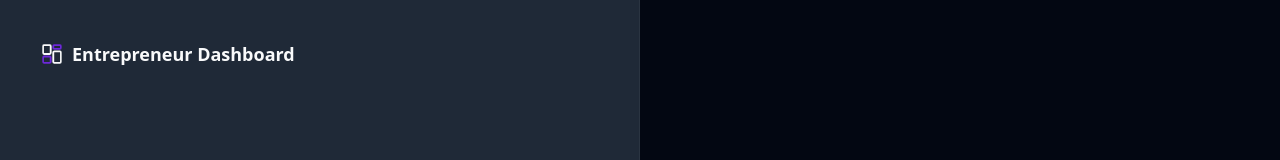
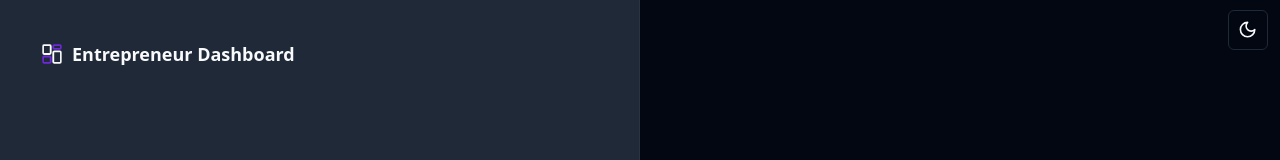
Before and after one commit to conniepaula/entrepreneur-dashboard, a React (Vite) app: page /sign-in in a window 1280 px wide. Shown: the top 160 px of the page. Built offline with nearby package versions, Linux system fonts and the light colour scheme.

Commit message:
chore: improve theme button logic to allow system theme while still changing to correct theme on click, add theme button to auth pages

```diff
--- a/src/components/theme/theme-toggle.tsx
+++ b/src/components/theme/theme-toggle.tsx
@@ -1,22 +1,33 @@
 import { Moon, Sun } from "lucide-react";
 
 import { useTheme } from "@/components/theme/theme-provider";
-import { Button } from "@/components/ui/button";
+import { Button, ButtonProps } from "@/components/ui/button";
 
-export function ModeToggle() {
+export function ModeToggle(props: ButtonProps) {
   const { setTheme, theme } = useTheme();
+
+  const handleThemeButtonClick = () => {
+    let newTheme: "light" | "dark";
+    if (theme === "system") {
+      newTheme = window.matchMedia("(prefers-color-scheme: dark)").matches
+        ? "light"
+        : "dark";
+    } else {
+      newTheme = theme === "light" ? "dark" : "light";
+    }
+
+    setTheme(newTheme);
+  };
 
   return (
     <Button
       variant="outline"
       size="icon"
-      onClick={() => {
-        const newTheme = theme === "light" ? "dark" : "light";
-        setTheme(newTheme);
-      }}
+      onClick={handleThemeButtonClick}
+      {...props}
     >
+      <Moon className="absolute h-[1.2rem] w-[1.2rem] rotate-90 scale-0 transition-all dark:rotate-0 dark:scale-100" />
       <Sun className="h-[1.2rem] w-[1.2rem] rotate-0 scale-100 transition-all dark:-rotate-90 dark:scale-0" />
-      <Moon className="absolute h-[1.2rem] w-[1.2rem] rotate-90 scale-0 transition-all dark:rotate-0 dark:scale-100" />
       <span className="sr-only">Toggle theme</span>
     </Button>
   );
--- a/src/pages/_layouts/auth.tsx
+++ b/src/pages/_layouts/auth.tsx
@@ -1,10 +1,12 @@
 import { Outlet } from "react-router-dom";
 
 import { Logo } from "@/components/logo";
+import { ModeToggle } from "@/components/theme/theme-toggle";
 
 export function AuthLayout() {
   return (
-    <div className="flex h-screen flex-col antialiased md:grid md:min-h-screen md:grid-cols-2">
+    <div className="relative flex h-screen flex-col antialiased md:grid md:min-h-screen md:grid-cols-2">
+      <ModeToggle className="absolute right-3 top-2.5" />
       <div className="flex h-fit flex-col justify-between border-r border-foreground/5 bg-muted p-4 text-muted-foreground md:h-full md:p-10">
         <div className="flex items-center gap-1 text-lg text-foreground md:gap-2">
           <Logo className="h-6 w-6 text-black" />
```
